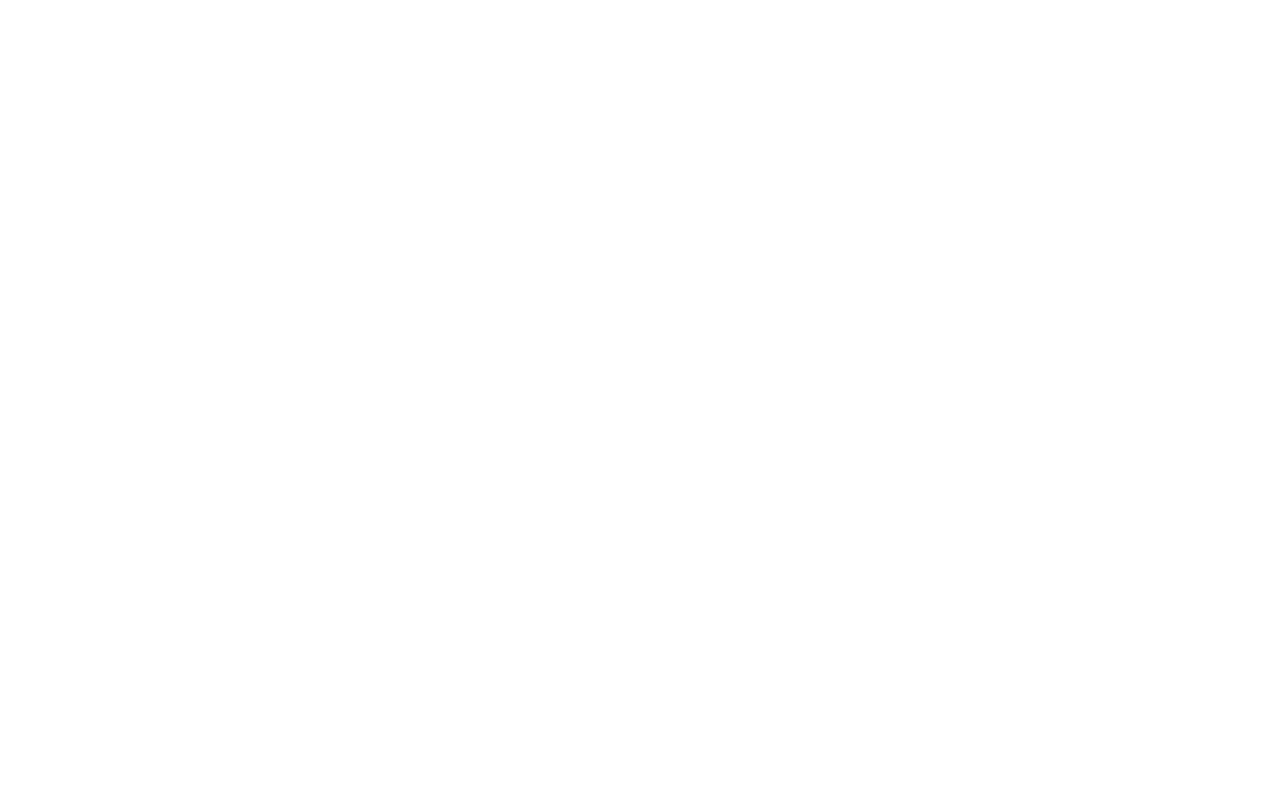
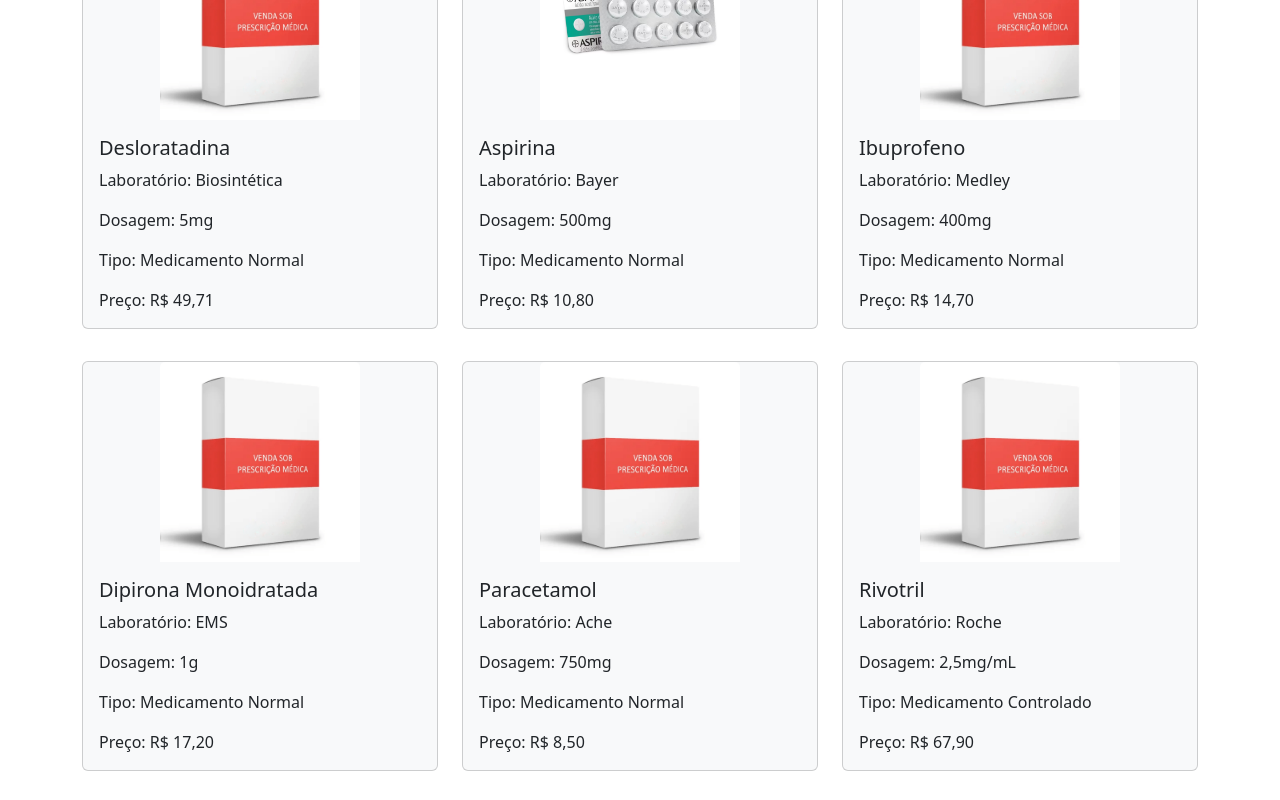
Before and after one commit to lisimachado/Projeto1_fullstack_farmacia, a React (Vite) app in the folder PharmacySystem/: page /medicamentos in a window 1280 px wide. Shown: the part 340-1140 px from the top of the page. Before the commit the page ends 800 px from the top, so only its background shows below. Built offline with nearby package versions, Linux system fonts and the light colour scheme.

Commit message:
Feat: Incluindo card de medicamentos

```diff
--- /dev/null
+++ b/PharmacySystem/src/components/CardMedicamento/CardMedicamento.jsx
@@ -0,0 +1,17 @@
+import React from 'react';
+import { Card } from 'react-bootstrap';
+
+export const CardMedicamento = ({ medicamento, dosagem, preco, laboratorio, imgSrc, tipo}) => {
+  return (
+    <Card className="bg-light my-3">
+      <Card.Img variant="top" src={imgSrc} style={{ width: '200px', margin: 'auto' }}/>
+			<Card.Body>
+        <Card.Title>{medicamento}</Card.Title>
+				<Card.Text>Laboratório: {laboratorio}</Card.Text>
+        <Card.Text>Dosagem: {dosagem}</Card.Text>
+				<Card.Text>Tipo: {tipo}</Card.Text>
+				<Card.Text>Preço: {preco}</Card.Text>
+      </Card.Body>
+    </Card>
+  );
+};
--- a/PharmacySystem/src/pages/Medicamentos/Medicamentos.jsx
+++ b/PharmacySystem/src/pages/Medicamentos/Medicamentos.jsx
@@ -1,7 +1,81 @@
+import React from 'react';
+import { Row, Col } from 'react-bootstrap';
+import { CardMedicamento } from '../../components/CardMedicamento/CardMedicamento' ;
+import caixaMedicamento from '../../components/CardMedicamento/Img/caixaMedicamento.png';
+import aspirina from '../../components/CardMedicamento/Img/aspirina.png';
+
+
 export const Medicamentos = () => {
+	const medicamentos = [
+
+		{ medicamento: 'Desloratadina',
+		laboratorio: 'Biosintética',
+		dosagem: '5mg',
+		tipo: 'Medicamento Normal',
+		preco: 'R$ 49,71',
+		imgSrc: caixaMedicamento },
+
+		{ medicamento: 'Aspirina',
+		laboratorio: 'Bayer',
+		dosagem: '500mg',
+		tipo: 'Medicamento Normal',
+		preco: 'R$ 10,80',
+		imgSrc: aspirina },
+
+		{ medicamento: 'Ibuprofeno',
+		laboratorio: 'Medley',
+		dosagem: '400mg',
+		tipo: 'Medicamento Normal',
+		preco: 'R$ 14,70',
+		imgSrc: caixaMedicamento },
+
+		{ medicamento: 'Dipirona Monoidratada',
+		laboratorio: 'EMS',
+		dosagem: '1g',
+		tipo: 'Medicamento Normal',
+		preco: 'R$ 17,20',
+		imgSrc: caixaMedicamento },
+
+		{ medicamento: 'Paracetamol',
+		laboratorio: 'Ache',
+		dosagem: '750mg',
+		tipo: 'Medicamento Normal',
+		preco: 'R$ 8,50',
+		imgSrc: caixaMedicamento },
+
+		{ medicamento: 'Rivotril',
+		laboratorio: 'Roche',
+		dosagem: '2,5mg/mL',
+		tipo: 'Medicamento Controlado',
+		preco: 'R$ 67,90',
+		imgSrc: caixaMedicamento },
+
+		{ medicamento: 'Systane Complete',
+		laboratorio: 'Alcon',
+		dosagem: '10mL',
+		tipo: 'Medicamento Normal',
+		preco: 'R$ 52,60',
+		imgSrc: caixaMedicamento },
+
+		{ medicamento: 'Hexomedine',
+		laboratorio: 'Sanofi',
+		dosagem: '0,5mg/mL',
+		tipo: 'Medicamento Controlado',
+		preco: 'R$ 74,30',
+		imgSrc: caixaMedicamento },
+
+];
   return (
     <div className="container">
       <h1 className="title">Medicamentos</h1>
+
+    <Row>
+      {medicamentos.map((medicamento, index) => (
+        <Col key={index} md={4}>
+          <CardMedicamento {...medicamento} />
+        </Col>
+      ))}
+    </Row>
     </div>
   );
 };
```
Also changed, not shown: PharmacySystem/src/components/CardMedicamento/Img/aspirina.png (added), PharmacySystem/src/components/CardMedicamento/Img/caixaMedicamento.png (renamed from PharmacySystem/src/components/CardMedicamento/caixa-medicamento.png).
